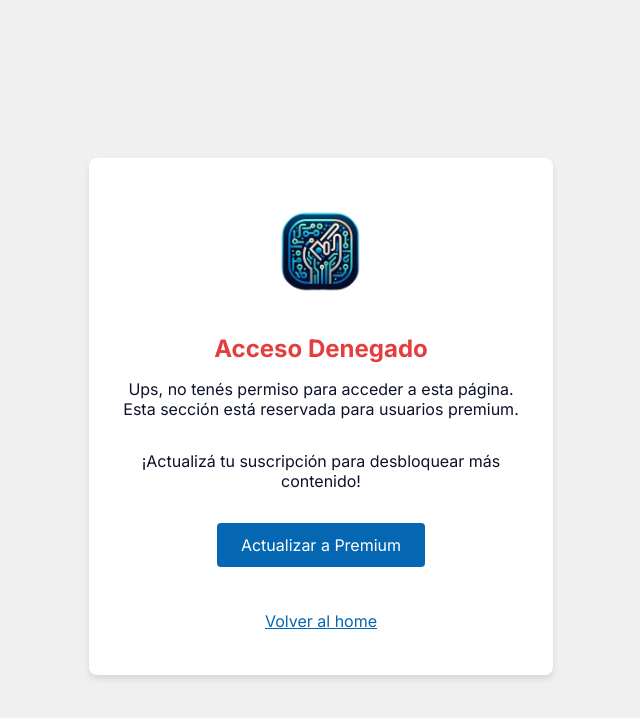
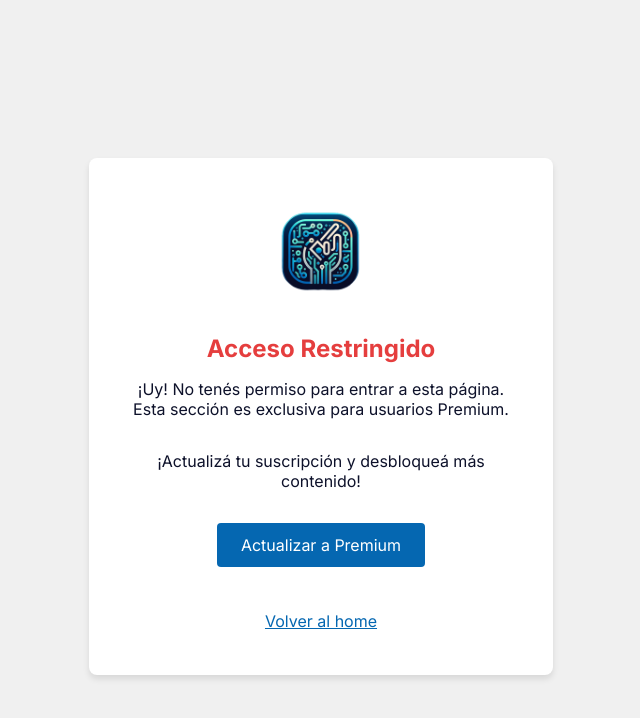
Before and after one commit to Ensenas/ensenas-ui, a Next.js app: page /access-denied in a window 1280 px wide. Shown: the top 718 px of the page, without its empty margins (319-959 px from the left). Built offline with nearby package versions, Linux system fonts and the light colour scheme; no server answers.

Commit message:
add social to premium and rewrite access denied page text

```diff
--- a/src/middleware.ts
+++ b/src/middleware.ts
@@ -7,7 +7,7 @@ export default withAuth(
     const isAuthorized = req.nextauth?.token?.premium;
     if (
       (pathname.startsWith('/learning/levels/') && (pathname.includes('intermedio') || pathname.includes('avanzado'))) ||
-      pathname.includes('/freeMode') || pathname.includes('/contact')
+      pathname.includes('/freeMode') || pathname.includes('/social')
     ) {
       if (!isAuthorized) {
         return NextResponse.redirect(new URL('/access-denied', req.url));
@@ -24,5 +24,5 @@ export default withAuth(
 );
 
 export const config = {
-  matcher: ['/learning/levels/:path*', '/freeMode', '/contact']
+  matcher: ['/learning/levels/:path*', '/freeMode', '/social']
 };
--- a/src/pages/access-denied.tsx
+++ b/src/pages/access-denied.tsx
@@ -18,9 +18,9 @@ export default function AccessDeniedPage() {
             priority
           />
         </div>
-                <h1>Acceso Denegado</h1>
-                <p>Ups, no tenés permiso para acceder a esta página. Esta sección está reservada para usuarios premium.</p>
-                <p>¡Actualizá tu suscripción para desbloquear más contenido!</p>
+        <h1>Acceso Restringido</h1>
+        <p>¡Uy! No tenés permiso para entrar a esta página. Esta sección es exclusiva para usuarios Premium.</p>
+        <p>¡Actualizá tu suscripción y desbloqueá más contenido!</p>
         <div className="button-container">
           <button onClick={() => router.push('/suscriptions')}>
             Actualizar a Premium
```
Also changed, not shown: src/components/SuscriptionDetailModal/SuscriptionDetailModal.tsx (+7 -6 lines). Lines whose indentation alone changed are shown as unchanged.
